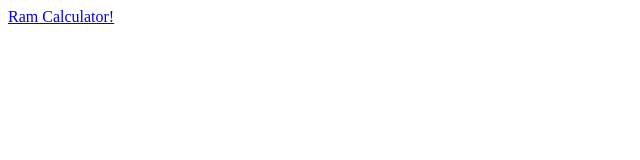
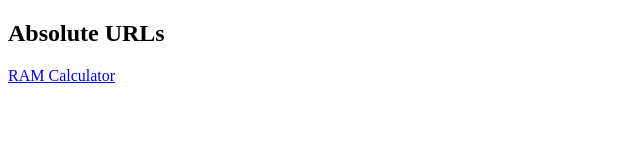
Before and after one commit to Sephyros/Pure_JS_Training, a plain HTML site: page index.html in a window 1280 px wide. Shown: the whole page, without its empty margins (0-640 px from the left). Drawn offline with Linux system fonts and the light colour scheme.

Commit message:
FIX: Another fix to RAM Calculator link

```diff
--- a/index.html
+++ b/index.html
@@ -6,6 +6,7 @@
     <title>Apps Test Page</title>
 </head>
 <body>
-    <a href="ram_calculator.html">Ram Calculator!</a>
+    <h2>Absolute URLs</h2>
+    <p><a href="ram_calculator.html">RAM Calculator</a></p>
 </body>
 </html>
```
